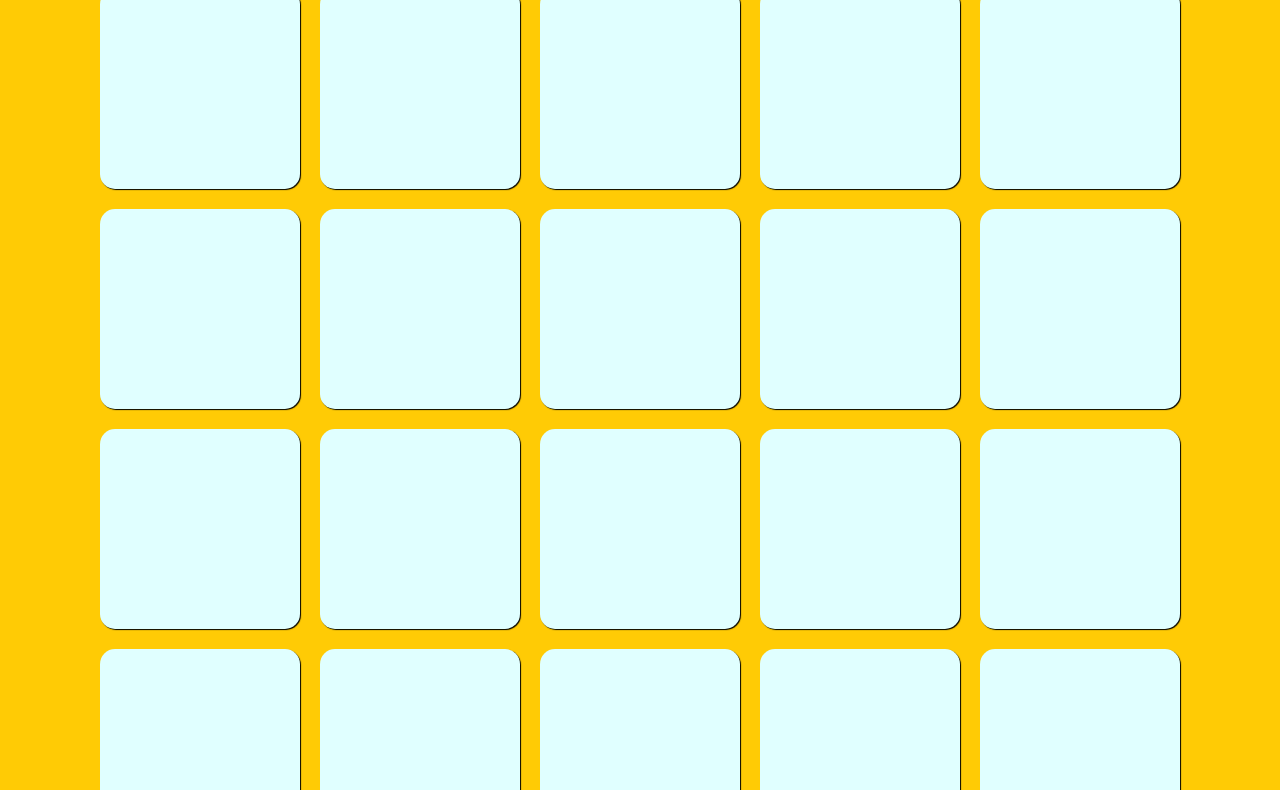
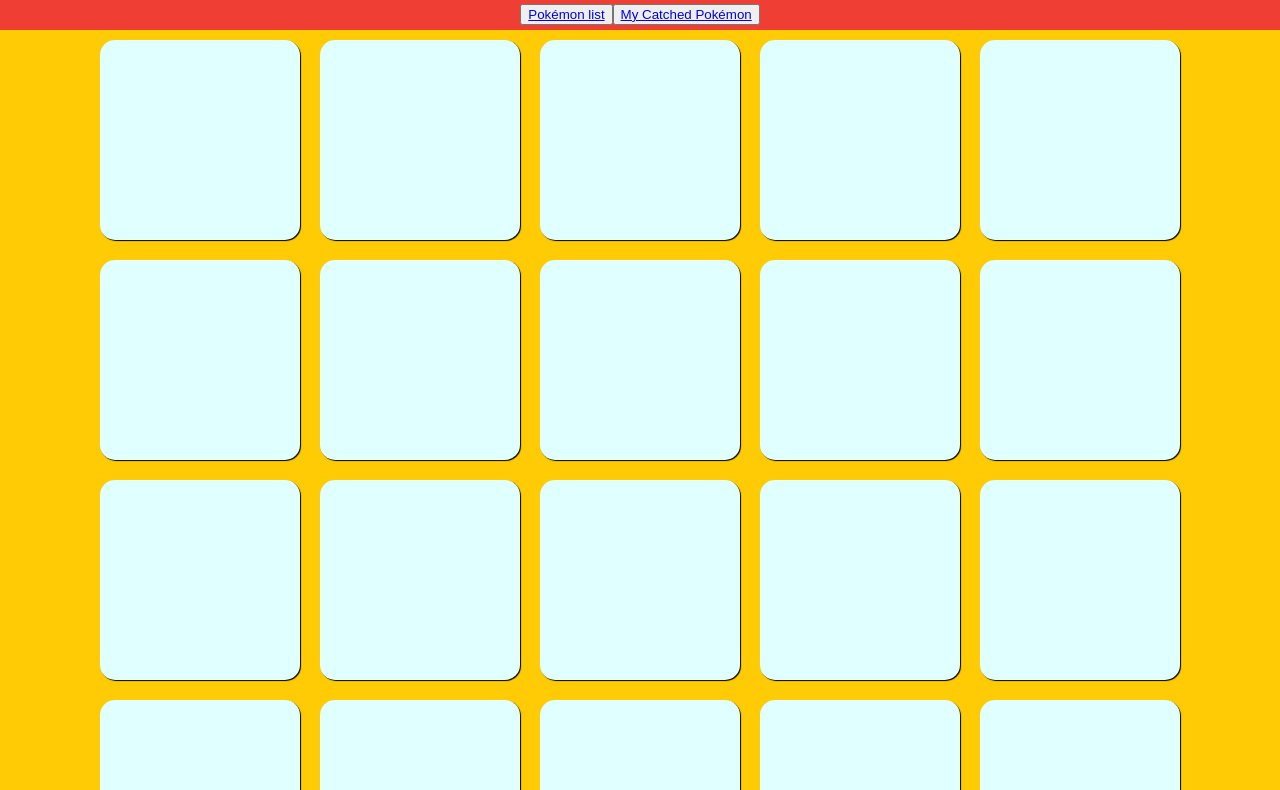
Before and after one commit to NatBernat/202204-W3CHWE-bernat-arcusa, a website with bundled scripts: page public/index.html in a window 1280 px wide. Shown: the part 120-910 px from the top of the page. Built offline with nearby package versions, Linux system fonts and the light colour scheme; no server answers.

Commit message:
Added header buttons, also improved alt values for all elements

```diff
--- a/public/js/components/AppComponent.js
+++ b/public/js/components/AppComponent.js
@@ -13,6 +13,10 @@
       <h1 title="Pokémon">
         <img src="images/logo.svg" alt="Pokémon logo" />
       </h1>
+      <nav class="header__navigation-buttons">
+        <button title="Pokémon list"><a href="index.html">Pokémon list</a></button>
+        <button title="My catched Pokémon"><a href="myPokemon.html">My Catched Pokémon</a></button>
+      </nav>
     </header>
     <main class="main">
     </main>
--- a/public/js/components/SimplePokemonCard.js
+++ b/public/js/components/SimplePokemonCard.js
@@ -16,11 +16,15 @@
       string.charAt(0).toUpperCase() + string.slice(1);
     const capitalisedName = pokemonNameCapitalised(pokemonName);
     const pokemonImage = pokemon.sprites.front_default;
-    const pokemonType = pokemon.types[0].type.name;
+    let pokemonType;
+    pokemonType =
+      typeof pokemon.types[1] !== "undefined"
+        ? (pokemonType = `${pokemon.types[0].type.name} ${pokemon.types[1].type.name}`)
+        : (pokemonType = pokemon.types[0].type.name);
 
     this.element.innerHTML = `
-    <p>${this.id}</p>
-    <img class="pokemonCard__image" src=${pokemonImage}>
+    <p>#${this.id}</p>
+    <img class="pokemonCard__image" src=${pokemonImage} alt="${capitalisedName} picture" title=${capitalisedName}>
         <ul class = "pokemoncard__info">
           <li>Name: ${capitalisedName}</li>
           <li>Type: ${pokemonType}</li>
--- a/public/scss/style.scss
+++ b/public/scss/style.scss
@@ -10,6 +10,8 @@
   font-size: 0.6em;
   background-color: #ffcb05;
   margin: 0;
+  min-width: 275px;
+  max-width: 100%;
 }
 
 .container {
@@ -17,16 +19,22 @@
   padding: 0;
 }
 .header {
+  height: 150px;
   display: flex;
+  gap: 20px;
   justify-content: center;
   background-color: #ef3e33;
+  flex-direction: column;
+  align-items: center;
+  &__navigation-buttons {
+    display: flex;
+  }
 }
 
 .main {
-  width: 100vw;
   justify-content: center;
   &__list {
-    padding: 0;
+    padding: 0 10px;
     display: inline-flex;
     flex-wrap: wrap;
     justify-content: center;
```
Also changed, not shown: public/css/style.css, 1 other file.
